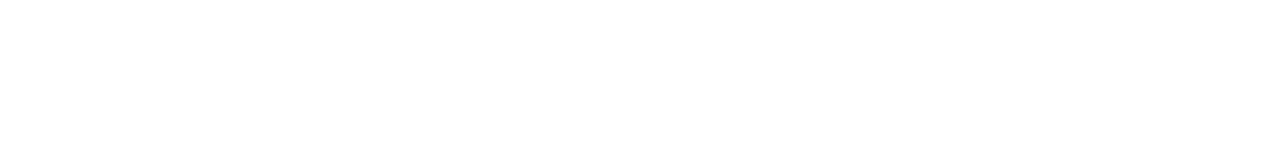
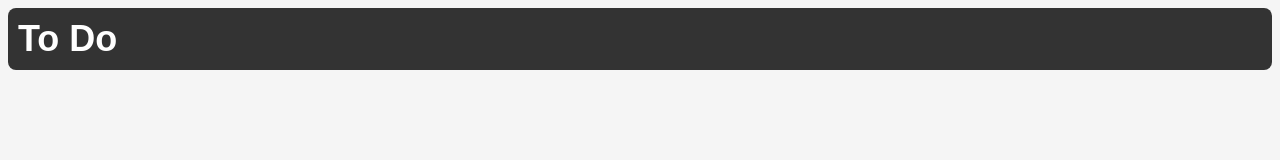
Before and after one commit to m7moudGadallah/todo-list, a plain HTML site: page index.html in a window 1280 px wide. Drawn offline with Linux system fonts and the light colour scheme.

Commit message:
Add page Header
- Modify index.html
- Modify master.css
- main.js

```diff
--- a/index.html
+++ b/index.html
@@ -6,6 +6,9 @@
     <link rel="stylesheet" href="./master.css">
 </head>
 <body>
+    <header>
+        <h1>To Do</h1>
+    </header>
     <script src="./main.js"></script>
 </body>
 </html>
--- a/main.js
+++ b/main.js
@@ -0,0 +1,2 @@
+//reload page when click on header
+document.querySelector("header h1").addEventListener('click', _=> location.reload());
--- a/master.css
+++ b/master.css
@@ -0,0 +1,28 @@
+/*
+    body style
+*/
+body {
+    font-family: Arial, Helvetica, sans-serif;
+    background-color: #f5f5f5;
+}
+
+/*
+    header style
+*/
+header {
+    background-color: #333;
+    color: #fff;
+    padding: 10px;
+    border-radius: .5rem;
+}
+
+header h1 {
+    font-size: 36px;
+    margin: 0;
+    display: inline-block;
+    user-select: none;
+}
+
+header h1:hover {
+    cursor: pointer;
+}
```
